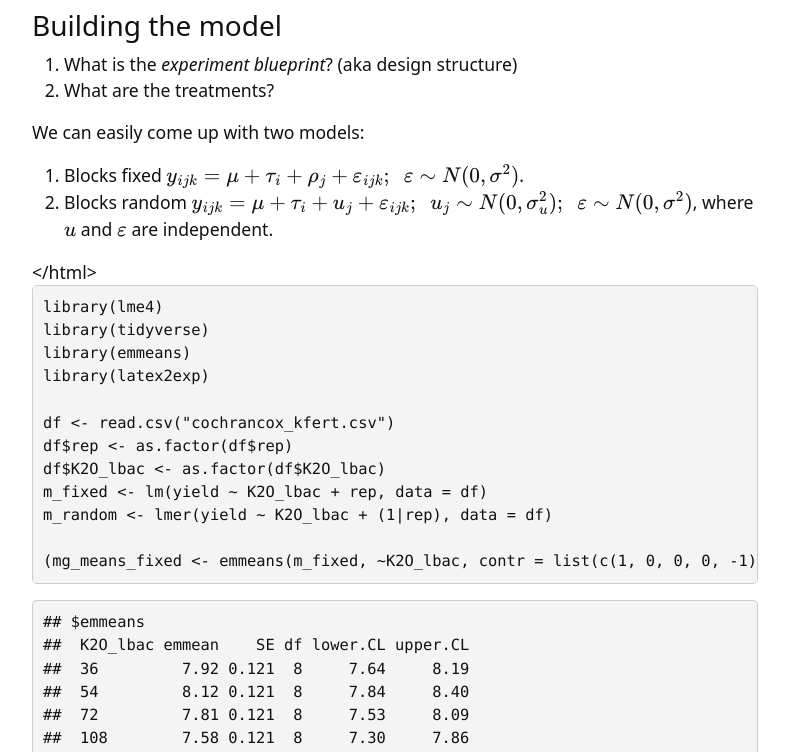
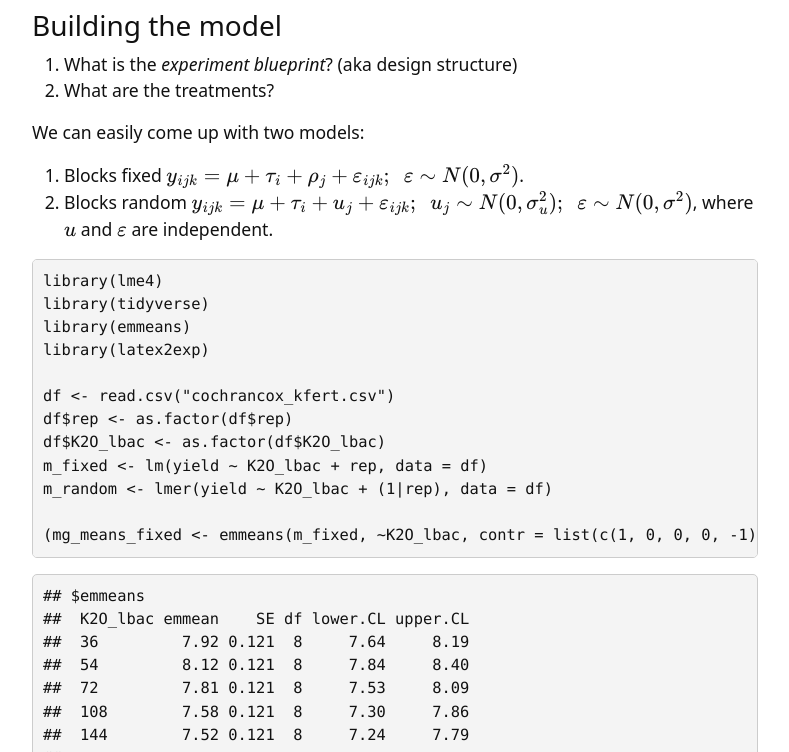
Before and after one commit to k-state-id3a/mixed-models-fall25, a Jekyll site: the page built from content/1-intro.md, in a window 1280 px wide and 900 px high, scrolled down 11965 px, cut to the strip 0-752 px from the top of the window. Shown: the whole strip, without its empty margins (245-1034 px from the left). Built offline with Jekyll 4.4.1, drawn with Linux system fonts in a browser that asks for light colours; formulas are drawn with MathJax 3.

Commit message:
test html

```diff
--- a/content/1-intro.md
+++ b/content/1-intro.md
@@ -616,7 +616,6 @@ where $$u$$ and $$\varepsilon$$ are independent.
             overflow-x: auto; /* Enables horizontal scrolling if the code is too wide */
         }
     </style>
-</html>
 
 {% highlight r %}
 library(lme4)
```
